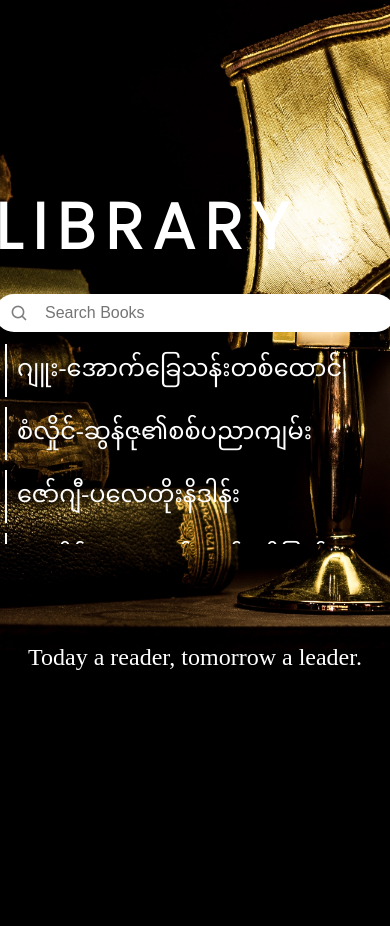
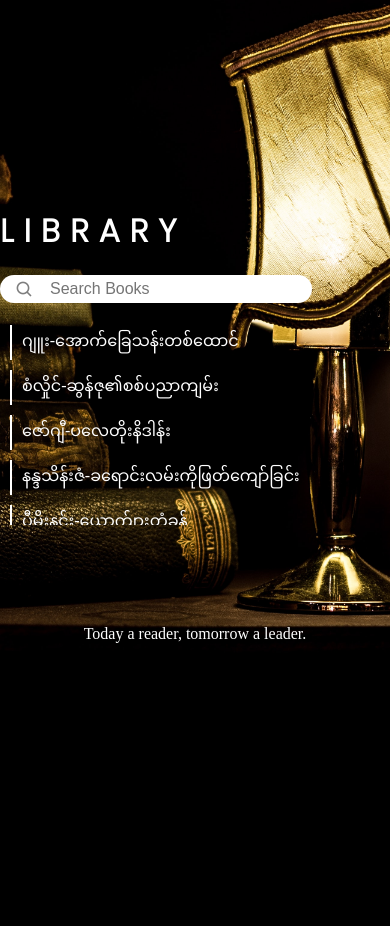
Before and after one commit to Orandian/libraryforbookwarn, a PHP site: page / in a window 390 px wide. Shown: the part 179-1105 px from the top of the page. Run offline with PHP 8.4, Linux system fonts and the light colour scheme.

Commit message:
samllChange

```diff
--- a/index.html
+++ b/index.html
@@ -29,7 +29,7 @@
             <li><a href="https://www.mediafire.com/file/a605ylvtoomn9e0/%25E1%2580%2594%25E1%2580%2594%25E1%2580%25B9%25E1%2580%2592%25E1%2580%259E%25E1%2580%25AD%25E1%2580%2594%25E1%2580%25BA%25E1%2580%25B8%25E1%2580%2587%25E1%2580%25B6-%25E1%2580%2581%25E1%2580%259B%25E1%2580%25B1%25E1%2580%25AC%25E1%2580%2584%25E1%2580%25BA%25E1%2580%25B8%25E1%2580%259C%25E1%2580%2599%25E1%2580%25BA%25E1%2580%25B8%25E1%2580%2580%25E1%2580%25AD%25E1%2580%25AF%25E1%2580%2596%25E1%2580%25BC%25E1%2580%2590%25E1%2580%25BA%25E1%2580%2580%25E1%2580%25BB%25E1%2580%25B1%25E1%2580%25AC%25E1%2580%25BA%25E1%2580%2581%25E1%2580%25BC%25E1%2580%2584%25E1%2580%25BA%25E1%2580%25B8.pdf/file" target="_blank">နန္ဒသိန်းဇံ-ခရောင်းလမ်းကိုဖြတ်ကျော်ခြင်း</a></li>
             <li><a href="https://www.mediafire.com/file/5slypx0o0o6fom1/%25E1%2580%2595%25E1%2580%25AE%25E1%2580%2599%25E1%2580%25AD%25E1%2580%25AF%25E1%2580%25B8%25E1%2580%2594%25E1%2580%2584%25E1%2580%25BA%25E1%2580%25B8-%25E1%2580%259A%25E1%2580%25B1%25E1%2580%25AC%25E1%2580%2580%25E1%2580%25BA%25E1%2580%25BB%25E1%2580%25AC%25E1%2580%25B8%25E1%2580%2590%25E1%2580%25B6%25E1%2580%2581%25E1%2580%25BD%25E1%2580%2594%25E1%2580%25BApdf/file" target="_blank">ပီမိုးနင်း-ယောက်ျားတံခွန်</a></li>
             <li><a href="https://www.mediafire.com/file/adj8m8vrch3dagb/%25E1%2580%2596%25E1%2580%25BC%25E1%2580%25AD%25E1%2580%25AF%25E1%2580%25B8%25E1%2580%259D%25E1%2580%25B1-%25E1%2580%259E%25E1%2580%2585%25E1%2580%25BA%25E1%2580%2585%25E1%2580%25B1%25E1%2580%25B7%25E1%2580%2581%25E1%2580%25AF%25E1%2580%2594%25E1%2580%2585%25E1%2580%25BA%25E1%2580%2585%25E1%2580%25B1%25E1%2580%25B7%25E1%2580%259B%25E1%2580%25B2%25E1%2580%25B7%25E1%2580%259C%25E1%2580%25BB%25E1%2580%25BE%25E1%2580%25AD%25E1%2580%25AF%25E1%2580%259D%25E1%2580%25BE%25E1%2580%2580%25E1%2580%25BA%25E1%2580%2581%25E1%2580%25BB%25E1%2580%2580%25E1%2580%25BA.pdf/file" target="_blank">ဖြိုးဝေ-သစ်စေ့ခုနစ်စေ့ရဲ့လျှိုဝှက်ချက်</a></li>
-            <li><a href="https://www.mediafire.com/file/euy86ibqhqkv29g/%25E1%2580%2599%25E1%2580%25B1%25E1%2580%25AC%25E1%2580%2584%25E1%2580%25BA%25E1%2580%2595%25E1%2580%25B1%25E1%2580%25AB%25E1%2580%25BA%25E1%2580%2591%25E1%2580%25BD%25E1%2580%2594%25E1%2580%25BA%25E1%2580%25B8-%25E1%2580%2584%25E1%2580%25AB%25E1%2580%25B7%25E1%2580%2598%25E1%2580%259D%25E1%2580%2584%25E1%2580%25AB%25E1%2580%259E%25E1%2580%25AC%25E1%2580%259E%25E1%2580%2581%25E1%2580%2584%25E1%2580%25BA%25E1%2580%2584%25E1%2580%25AB%25E1%2580%259E%25E1%2580%25AC%25E1%2580%2598%25E1%2580%25AF%25E1%2580%259B%25E1%2580%2584%25E1%2580%25BA.pdf/file" target="_blank">မမောင်ပေါ်ထွန်း-ငါ့ဘဝငါသာသခင်ငါသာဘုရင်</a></li>
+            <li><a href="https://www.mediafire.com/file/euy86ibqhqkv29g/%25E1%2580%2599%25E1%2580%25B1%25E1%2580%25AC%25E1%2580%2584%25E1%2580%25BA%25E1%2580%2595%25E1%2580%25B1%25E1%2580%25AB%25E1%2580%25BA%25E1%2580%2591%25E1%2580%25BD%25E1%2580%2594%25E1%2580%25BA%25E1%2580%25B8-%25E1%2580%2584%25E1%2580%25AB%25E1%2580%25B7%25E1%2580%2598%25E1%2580%259D%25E1%2580%2584%25E1%2580%25AB%25E1%2580%259E%25E1%2580%25AC%25E1%2580%259E%25E1%2580%2581%25E1%2580%2584%25E1%2580%25BA%25E1%2580%2584%25E1%2580%25AB%25E1%2580%259E%25E1%2580%25AC%25E1%2580%2598%25E1%2580%25AF%25E1%2580%259B%25E1%2580%2584%25E1%2580%25BA.pdf/file" target="_blank">မောင်ပေါ်ထွန်း-ငါ့ဘဝငါသာသခင်ငါသာဘုရင်</a></li>
             <li><a href="https://www.mediafire.com/file/4bbcd0vnt9nisoj/%25E1%2580%2599%25E1%2580%25B1%25E1%2580%25AC%25E1%2580%2584%25E1%2580%25BA%25E1%2580%2595%25E1%2580%25B1%25E1%2580%25AB%25E1%2580%25BA%25E1%2580%2591%25E1%2580%25BD%25E1%2580%2594%25E1%2580%25BA%25E1%2580%25B8-%25E1%2580%2585%25E1%2580%25BD%25E1%2580%2594%25E1%2580%25BA%25E1%2580%25B7%25E1%2580%2585%25E1%2580%25AC%25E1%2580%25B8%25E1%2580%2599%25E1%2580%25BE%25E1%2580%25A1%25E1%2580%25B1%25E1%2580%25AC%25E1%2580%2584%25E1%2580%25BA%25E1%2580%2599%25E1%2580%25BC%25E1%2580%2584%25E1%2580%25BA%25E1%2580%2599%25E1%2580%258A%25E1%2580%25BA.pdf/file" target="_blank">မောင်ပေါ်ထွန်း-စွန့်စားမှအောင်မြင်မည်</a></li>
             <li><a href="https://www.mediafire.com/file/ww6d1u21eqy5p0s/%25E1%2580%2599%25E1%2580%25BC%25E1%2580%259E%25E1%2580%2594%25E1%2580%25BA%25E1%2580%25B8%25E1%2580%2590%25E1%2580%2584%25E1%2580%25BA%25E1%2580%25B7-%25E1%2580%2593%25E1%2580%25AB%25E1%2580%25B8%25E1%2580%2590%25E1%2580%25B1%25E1%2580%25AC%25E1%2580%2584%25E1%2580%25BA%25E1%2580%2580%25E1%2580%25AD%25E1%2580%25AF%25E1%2580%2580%25E1%2580%25BB%25E1%2580%25B1%25E1%2580%25AC%25E1%2580%25BA%25E1%2581%258D%25E1%2580%2599%25E1%2580%25AE%25E1%2580%25B8%25E1%2580%2595%25E1%2580%2584%25E1%2580%25BA%25E1%2580%259C%25E1%2580%259A%25E1%2580%25BA%25E1%2580%2580%25E1%2580%25AD%25E1%2580%25AF%25E1%2580%2596%25E1%2580%25BC%25E1%2580%2590%25E1%2580%25BA%25E1%2580%2599%25E1%2580%258A%25E1%2580%25BA.pdf/file" target="_blank">မြသန်းတင့်-ဓားတောင်ကိုကျော်၍မီးပင်လယ်ကိုဖြတ်မည်</a></li>
             <li><a href="https://www.mediafire.com/file/dtyh8p3h8x0jvnz/%25E1%2580%259B%25E1%2580%25B1%25E1%2580%25A1%25E1%2580%25B1%25E1%2580%25B8-%25E1%2580%259D%25E1%2580%2590%25E1%2580%25B9%25E1%2580%2591%25E1%2580%25AF%25E1%2580%2590%25E1%2580%25AD%25E1%2580%25AF%25E1%2580%2584%25E1%2580%25AB%25E1%2580%25B8%25E1%2580%2595%25E1%2580%25AF%25E1%2580%2592%25E1%2580%25BA.pdf/file" target="_blank">ရေအေး-ဝတ္ထုတိုငါးပုဒ်</a></li>
--- a/style.css
+++ b/style.css
@@ -84,19 +84,26 @@ pre a{
     text-decoration: none;
     color: #fff;
 }
-@media screen and (max-width: 370px){
-    body{
-        overflow: hidden;
-    }
+@media screen and (max-width: 768px){
     h1{
-        font-size: 3rem;
+        font-size: 2rem;
     }
     .searchContainer{
-        width: 300px;
+        width: 80%;
+    }
+    .search{
+        padding: 5px 50px;
+    }
+    .bx-search{
+        top: 5px;
+    }
+    .text{
+        font-size: 1rem;
+    }
+    .bookResult{
+        max-height: 210px;
+    }
+    .bookResult li a{
+        font-size: 1rem;
     }
 }
-@media screen and (max-width: 768px){
-    .searchContainer{
-        width: 400px;
-    }
-}
```
